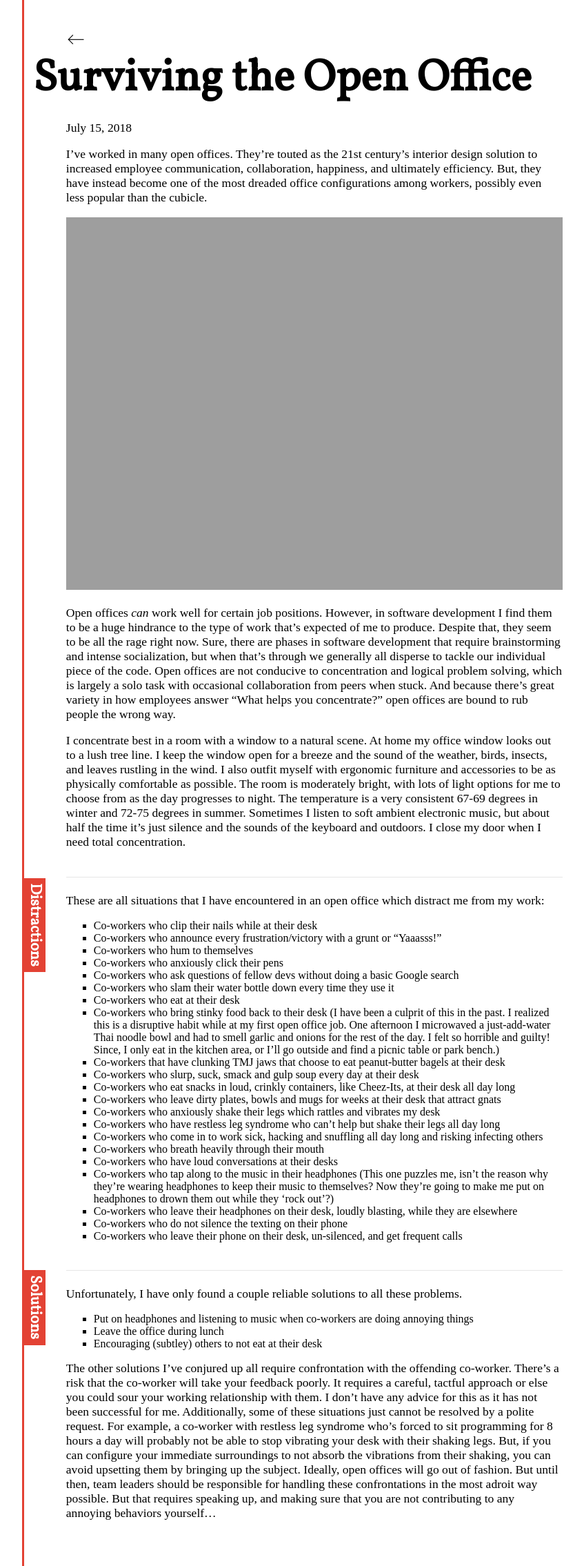
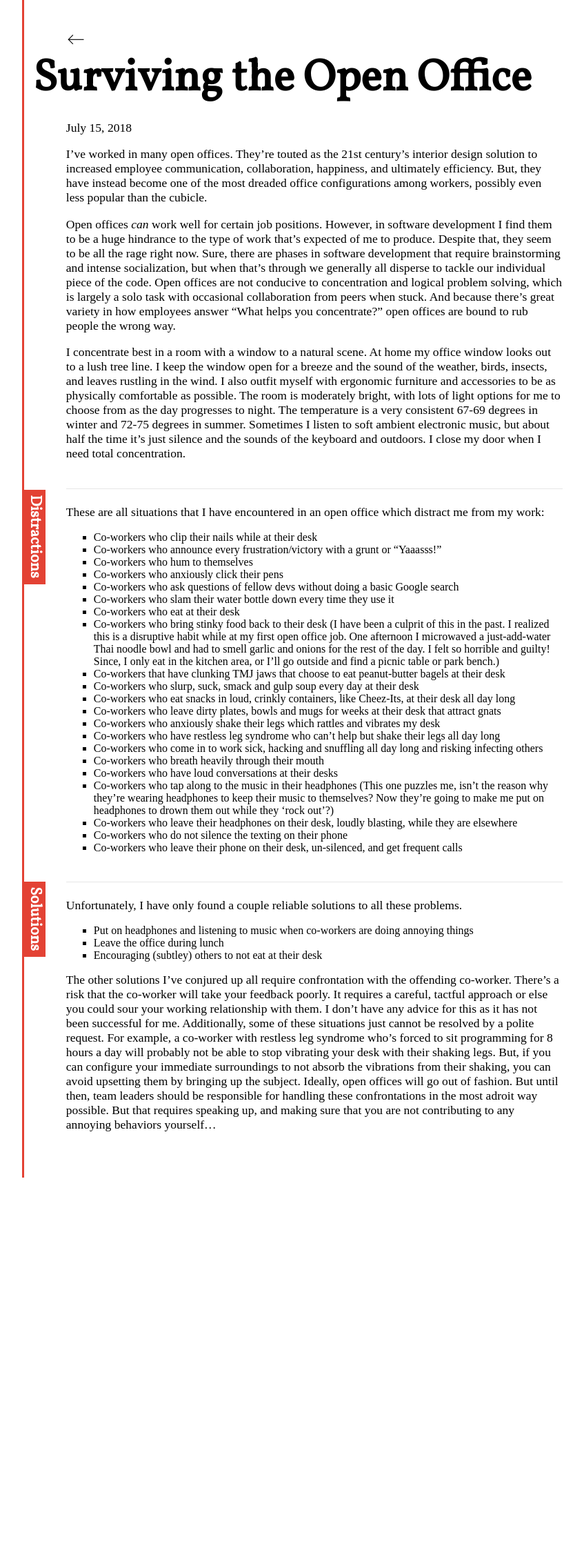
Before and after one commit to cssidy/personal-site, a Jekyll site: the page built from _posts/2018-07-15-Surviving-The-Open-Office.md, in a window 1280 px wide. Shown: the whole page at 69% size, without its empty margins (208-1055 px from the left). Built offline with Jekyll 4.4.1, drawn with Linux system fonts in a browser that asks for light colours; some web fonts are replaced; after the commit the page ends 1707 px from its top, so only the background shows below that.

Commit message:
Update 2018-07-15-Surviving-The-Open-Office.md

```diff
--- a/_posts/2018-07-15-Surviving-The-Open-Office.md
+++ b/_posts/2018-07-15-Surviving-The-Open-Office.md
@@ -8,8 +8,6 @@ title: Surviving the Open Office
 I've worked in many open offices. They're touted as the 21st century's interior design solution to
 increased employee communication, collaboration, happiness, and ultimately efficiency. But, they have instead
 become one of the most dreaded office configurations among workers, possibly even less popular than the cubicle.
-
-![Open office hopes, starts out sweet, quickly turns sour...]({{ "/assets/images/writings/open-office.jpg" | absolute_url }})
 
 Open offices _can_ work well for certain job positions. However, in software development I find them to be a
 huge hindrance to the type of work that's expected of me to produce. Despite that, they seem to be all the rage right
```
